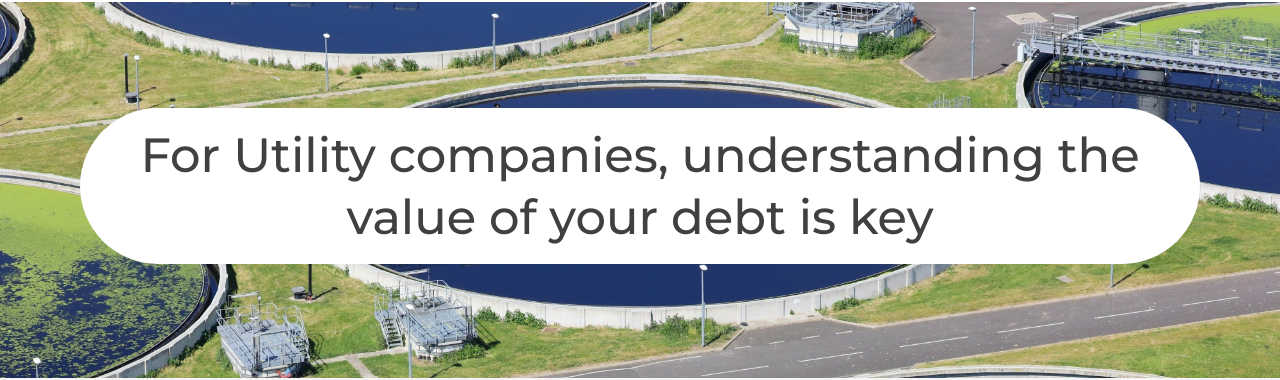
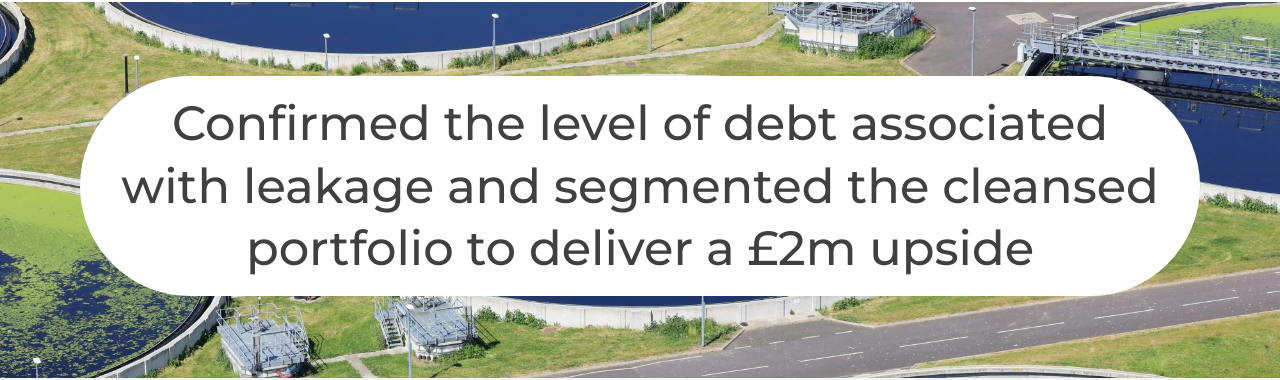
Before and after one commit to luke-meadows/clyde-ventures-2.0, a Next.js app: page /insights/debt-value in a window 1280 px wide. Shown: the part 126-506 px from the top of the page. Built offline with nearby package versions, Linux system fonts and the light colour scheme.

Commit message:
debt title

```diff
--- a/pages/insights/debt-value.js
+++ b/pages/insights/debt-value.js
@@ -11,7 +11,7 @@ export default function InsightPage() {
       <div className="spacer"></div>
       <HeroWithBackgroundImg
         image={InsightBackgroundImage}
-        header="For Utility companies, understanding the value of your debt is key"
+        header="Confirmed the level of debt associated with leakage and segmented the cleansed portfolio to deliver a £2m upside"
         bg={true}
         smallOnPhone={true}
       />
```
